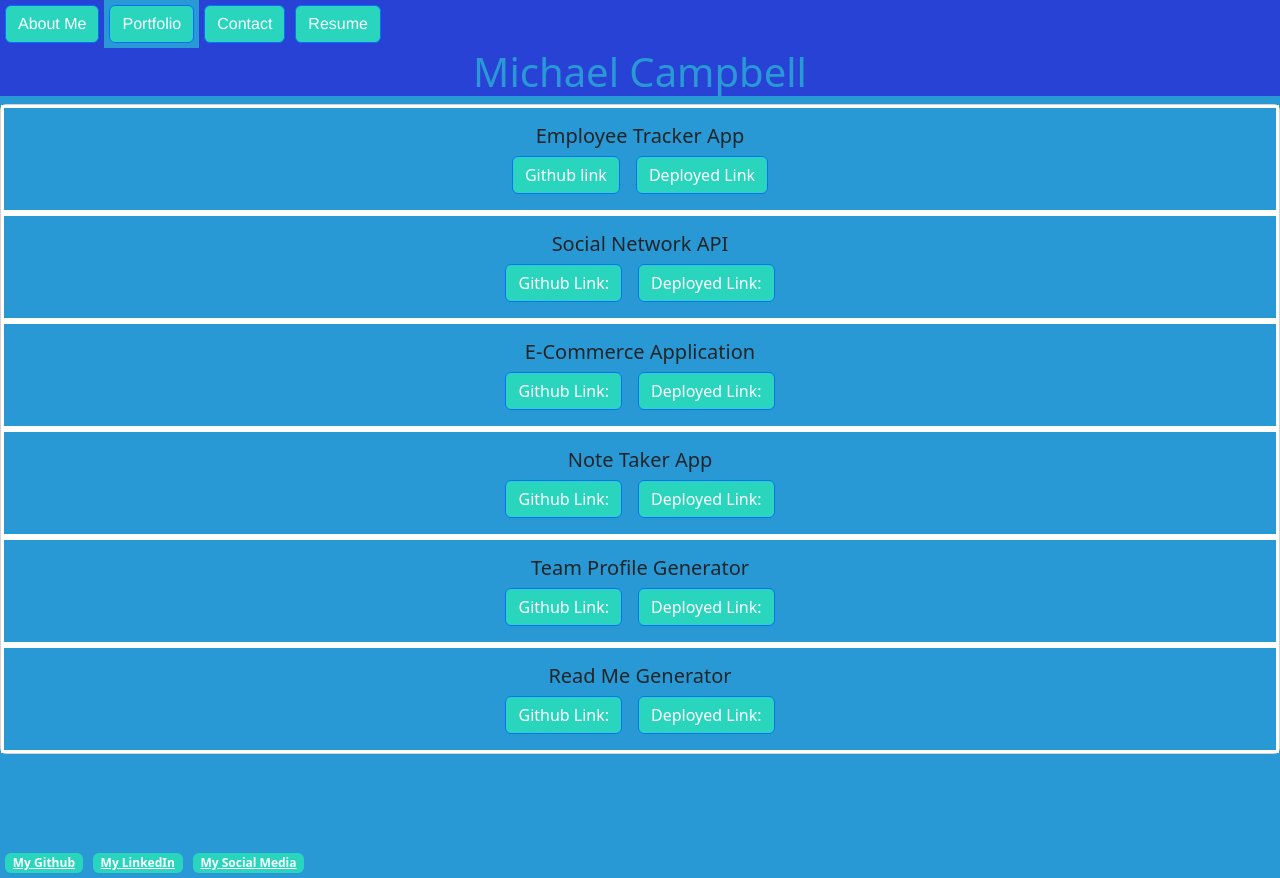
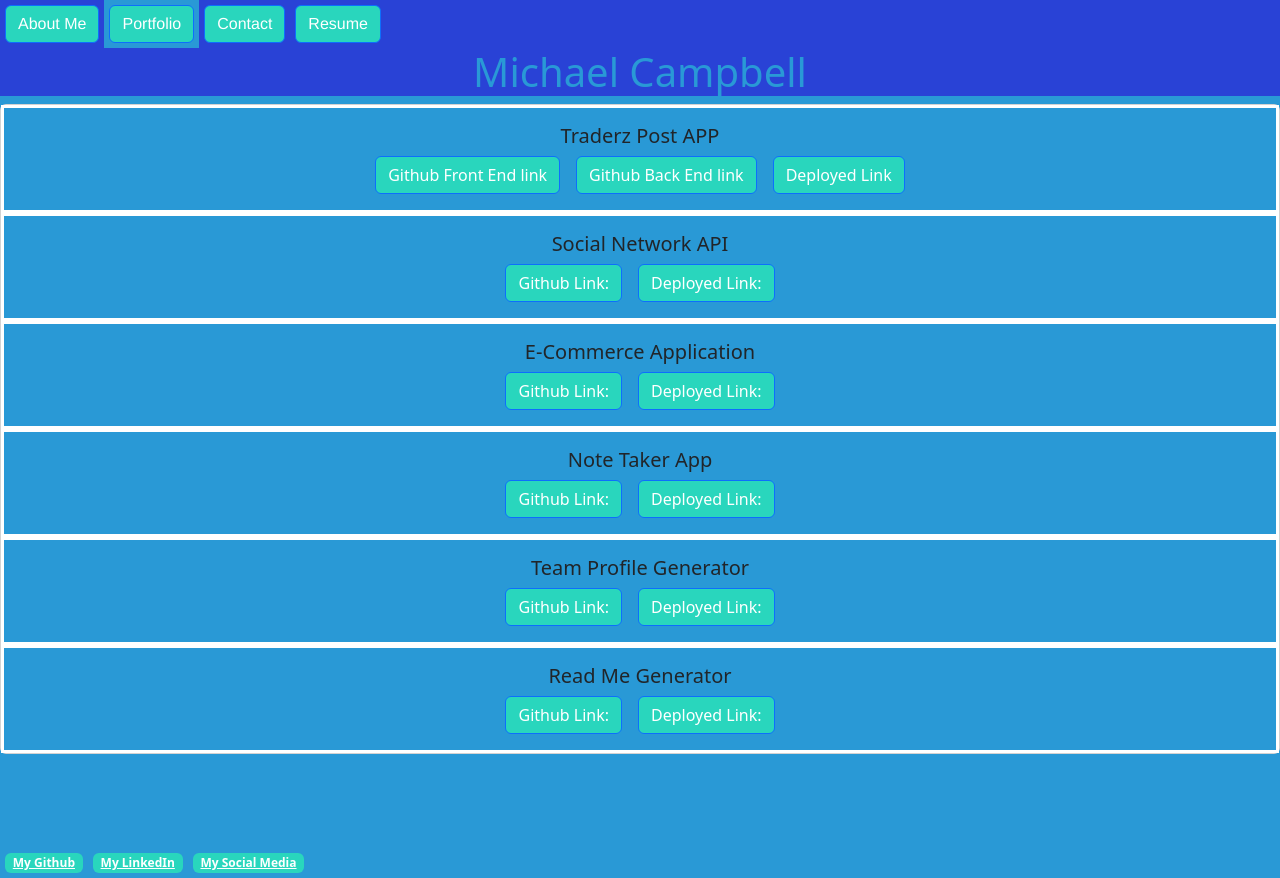
Before and after one commit to mcampb8/bucket-list, a React (Create React App) app: page / in a window 1280 px wide. Both pictures are taken after a click on the button "Portfolio". Built offline with nearby package versions, Linux system fonts and the light colour scheme.

Commit message:
added project 3 to my portfolio

```diff
--- a/src/components/Portfolio.js
+++ b/src/components/Portfolio.js
@@ -6,9 +6,10 @@ export default function Portfolio() {
         <>
         <div class="card">
   <div class="card-body">
-    <h5 class="card-title">Employee Tracker App</h5>
-    <a href="https://github.com/mcampb8/employee-tracker" class="btn btn-primary card-link">Github link</a>
-    <a href="https://github.com/mcampb8/employee-tracker" class="btn btn-primary card-link">Deployed Link </a>
+    <h5 class="card-title">Traderz Post APP</h5>
+    <a href="https://github.com/Willlasbury/project-3-front" class="btn btn-primary card-link">Github Front End link</a>
+    <a href="https://github.com/Willlasbury/project-3-back" class="btn btn-primary card-link">Github Back End link</a>
+    <a href="https://traderz-post.netlify.app/login" class="btn btn-primary card-link">Deployed Link </a>
   </div>
   <div class="card-body">
     <h5 class="card-title">Social Network API</h5>
```
